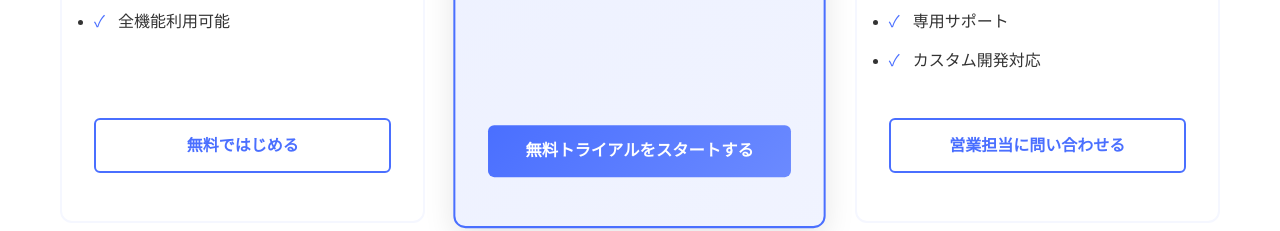
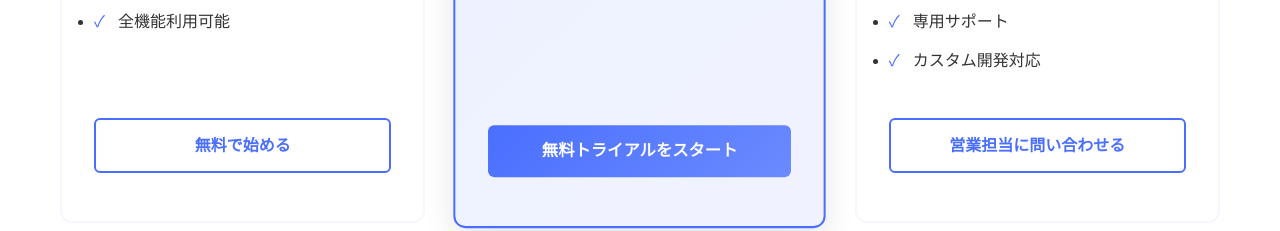
Before and after one commit to addness-info-osaka/TeamBase, a plain HTML site: page index.html in a window 1280 px wide. Shown: the part 5543-5774 px from the top of the page. Drawn offline with nearby package versions, Linux system fonts and the light colour scheme.

Commit message:
feat: トップページの料金プランボタンのテキストを変更 - フリープラン：無料で始める - スタンダード：無料トライアルをスタート - エンタープライズ：営業担当に問い合わせる

```diff
--- a/index.html
+++ b/index.html
@@ -1310,7 +1310,7 @@
             <li>Todoアプリ完全無料</li>
             <li>全機能利用可能</li>
           </ul>
-          <a href="signup.html" class="btn btn-outline">無料ではじめる</a>
+          <a href="signup.html" class="btn btn-outline">無料で始める</a>
         </div>
         <div class="pricing-card popular">
           <div class="popular-tag">人気</div>
@@ -1320,7 +1320,7 @@
             <li>メンバー50名まで</li>
             <li>導入オンボーディングサポート</li>
           </ul>
-          <a href="signup.html" class="btn">無料トライアルをスタートする</a>
+          <a href="signup.html" class="btn">無料トライアルをスタート</a>
         </div>
         <div class="pricing-card">
           <h3>エンタープライズ</h3>
```
